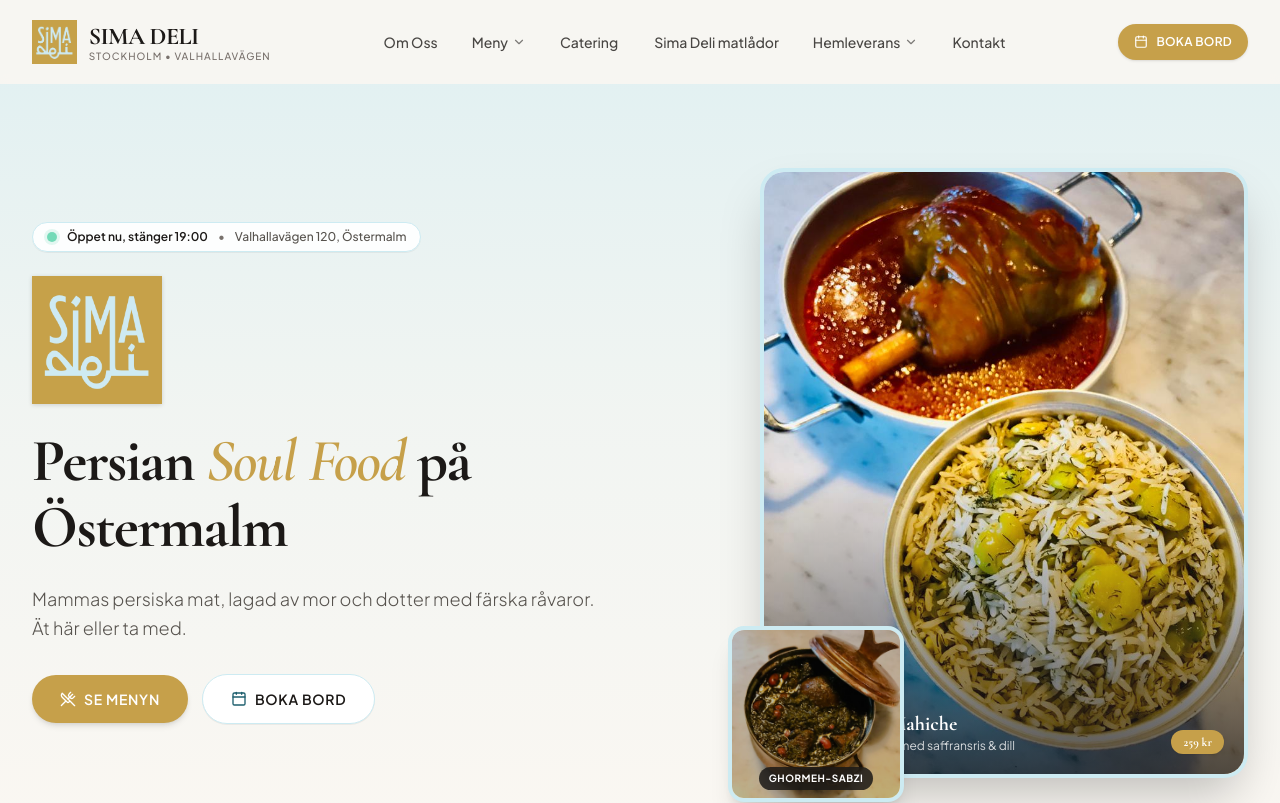
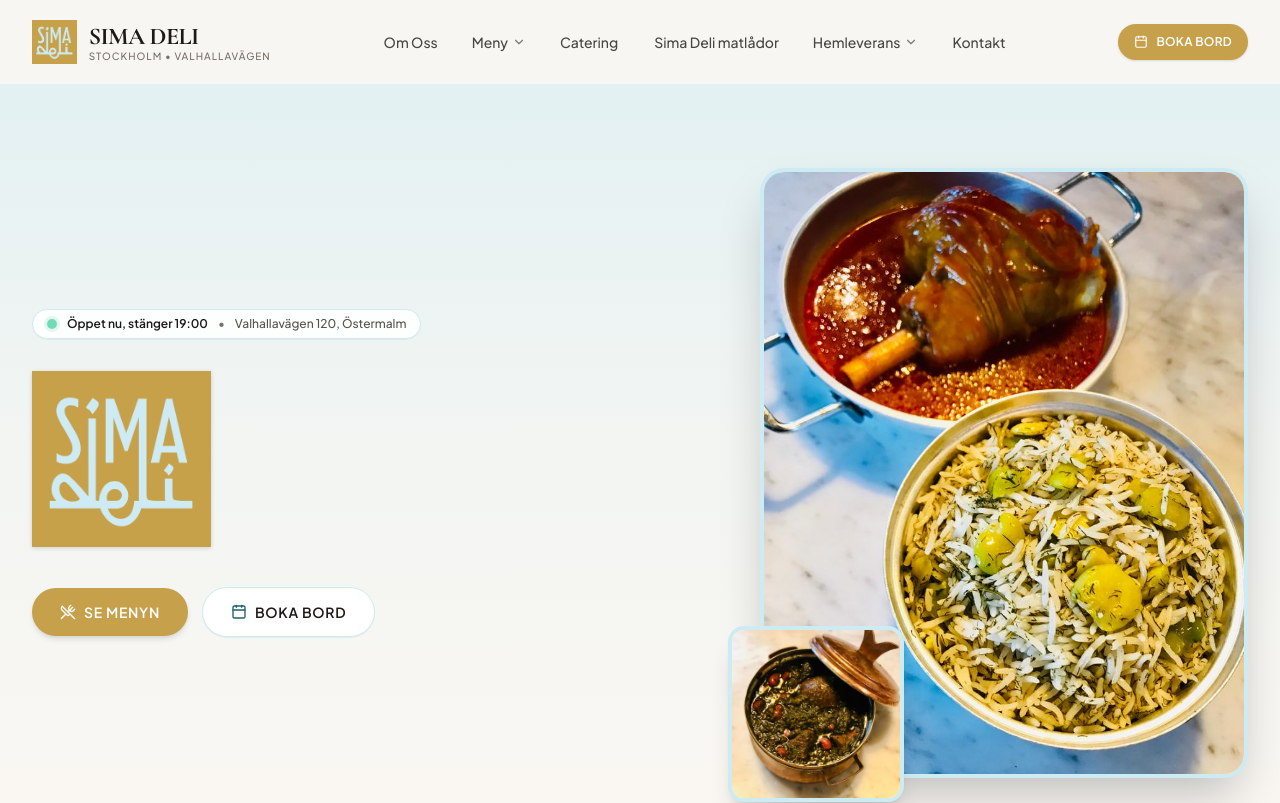
Before and after one commit to minzor26/SimaDeli, a React (Vite) app: page / in a window 1280 px wide. Shown: the top 803 px of the page. Built offline with nearby package versions, Linux system fonts and the light colour scheme.

Commit message:
Remove hero heading, subtitle and image text overlay

```diff
--- a/src/pages/HomePage.tsx
+++ b/src/pages/HomePage.tsx
@@ -119,7 +119,7 @@
         <div className="max-w-7xl mx-auto w-full grid grid-cols-1 lg:grid-cols-12 gap-12 lg:gap-8 items-center z-20 py-6 sm:py-10">
 
           {/* Left: Brand Identity, Live Status & CTA */}
-          <div className="lg:col-span-7 space-y-6 text-center lg:text-left">
+          <div className="lg:col-span-7 space-y-8 text-center lg:text-left">
 
             {/* Live Stockholm Hours Status Badge */}
             <div className="inline-flex items-center gap-2.5 px-3.5 py-1.5 rounded-full bg-white/90 border border-[#CDEBF2] shadow-2xs text-xs font-medium">
@@ -140,19 +140,9 @@
               <img
                 src="/images/logo.png"
                 alt="Sima Deli Logo"
-                className="h-20 sm:h-28 md:h-32 w-auto object-contain drop-shadow-sm"
+                className="h-28 sm:h-36 md:h-44 w-auto object-contain drop-shadow-sm"
               />
             </div>
-
-            {/* Headline matching Sima Deli structure */}
-            <h1 className="font-serif text-4xl sm:text-5xl lg:text-6xl font-bold text-[#1C1917] tracking-tight leading-[1.1]">
-              Persian <span className="text-[#C6A04A] italic">Soul Food</span> på Östermalm
-            </h1>
-
-            {/* Lede text */}
-            <p className="text-base sm:text-lg text-[#57534E] max-w-xl mx-auto lg:mx-0 leading-relaxed font-light">
-              Mammas persiska mat, lagad av mor och dotter med färska råvaror. Ät här eller ta med.
-            </p>
 
             {/* Primary Action Buttons */}
             <div className="flex flex-col sm:flex-row items-center justify-center lg:justify-start gap-3.5 pt-2">
@@ -182,25 +172,10 @@
               <div className="rounded-3xl overflow-hidden shadow-2xl border-4 border-[#CDEBF2] relative aspect-4/5 bg-white">
                 <img
                   src="/images/baghali-polo.jpg"
-                  alt="Baghali-Polo Mahiche - Långkokt lammlägg på Sima Deli"
+                  alt="Baghali-Polo Mahiche - Sima Deli"
                   className="w-full h-full object-cover"
                   fetchPriority="high"
                 />
-                <div className="absolute inset-0 bg-gradient-to-t from-[#1C1917]/75 via-transparent to-transparent" />
-                <div className="absolute bottom-5 left-5 right-5 text-white flex items-end justify-between">
-                  <div>
-                    <span className="text-[10px] uppercase tracking-widest text-[#CDEBF2] font-bold block mb-1">
-                      Signaturrätt
-                    </span>
-                    <h2 className="font-serif text-lg sm:text-xl font-bold">
-                      Baghali-Polo Mahiche
-                    </h2>
-                    <p className="text-xs text-white/80">Långkokt lammlägg med saffransris & dill</p>
-                  </div>
-                  <span className="px-3 py-1 rounded-full bg-[#C6A04A] text-white font-serif font-bold text-xs shadow-xs">
-                    259 kr
-                  </span>
-                </div>
               </div>
 
               {/* Overlapping Secondary Dish: Ghormeh-Sabzi */}
@@ -211,12 +186,6 @@
                   className="w-full h-full object-cover"
                   loading="lazy"
                 />
-                <div className="absolute inset-0 bg-black/25" />
-                <div className="absolute bottom-2 left-2 right-2 text-white text-center">
-                  <span className="text-[10px] font-bold uppercase tracking-wider bg-[#1C1917]/85 px-2.5 py-1 rounded-full inline-block">
-                    Ghormeh-Sabzi
-                  </span>
-                </div>
               </div>
 
             </div>
```
